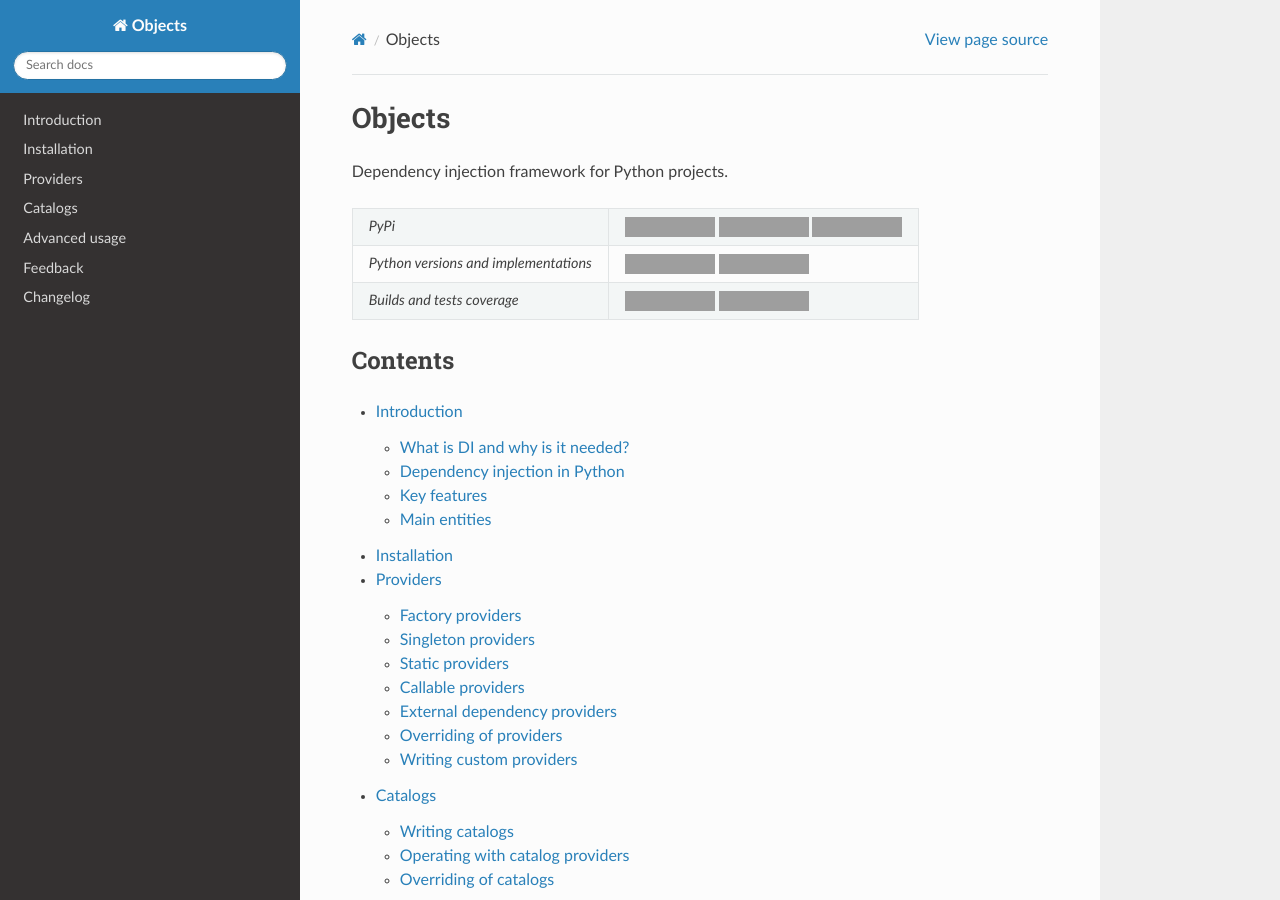
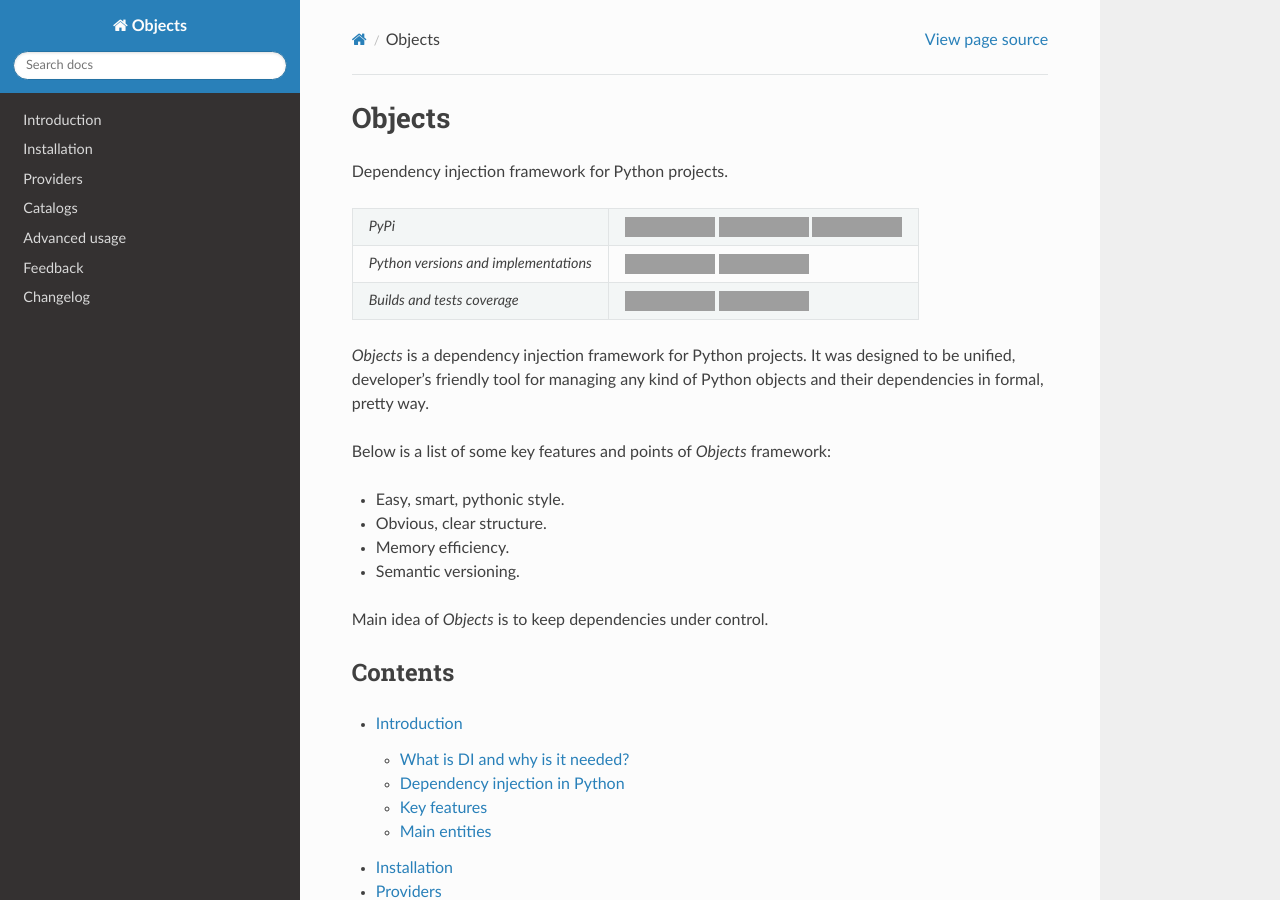
Before and after one commit to ets-labs/python-dependency-injector, a Sphinx documentation site: the page built from docs/index.rst, in a window 1280 px wide and 900 px high, cut to the strip 0-900 px from the top of the window. Built offline with Sphinx 7.4.7 and the Read the Docs theme 2.0.0, drawn with Linux system fonts in a browser that asks for light colours; grey boxes are pictures that could not be loaded.

Commit message:
Updating docs main page

```diff
--- a/docs/index.rst
+++ b/docs/index.rst
@@ -29,6 +29,19 @@
 |                                       |    :alt: Coverage Status                                          |
 +---------------------------------------+-------------------------------------------------------------------+
 
+*Objects* is a dependency injection framework for Python projects.
+It was designed to be unified, developer's friendly tool for managing any kind
+of Python objects and their dependencies in formal, pretty way.
+
+Below is a list of some key features and points of *Objects* framework:
+
+- Easy, smart, pythonic style.
+- Obvious, clear structure.
+- Memory efficiency.
+- Semantic versioning.
+
+Main idea of *Objects* is to keep dependencies under control.
+
 Contents
 --------
 
```
